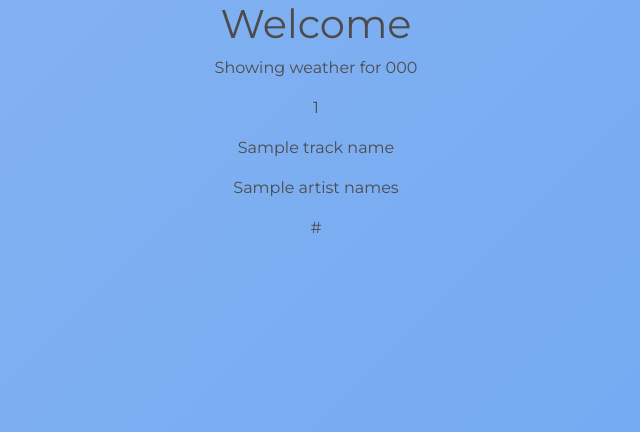
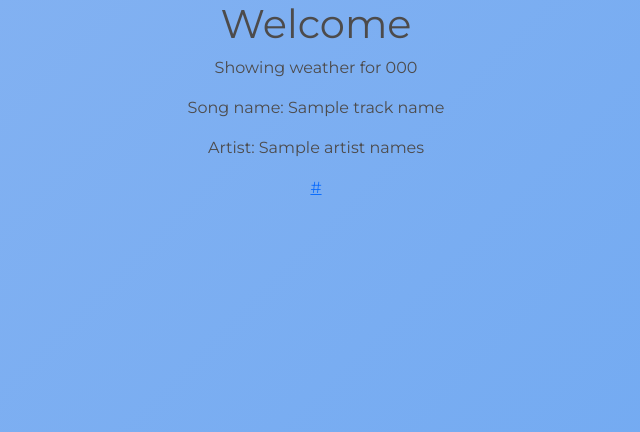
Before and after one commit to pricety/weathermusic, a Flask app: template templates/home.html in a window 1280 px wide. Shown: the top 432 px of the page, without its empty margins (324-964 px from the left). Run offline with Flask 2, Linux system fonts and the light colour scheme; the template is opened without the code that fills it: most values are stand-ins (such as "Sample title", 1, 10 or a date in 2020).

Commit message:
formatted spotify data

```diff
--- a/templates/home.html
+++ b/templates/home.html
@@ -12,9 +12,8 @@
 <body id = "home-page">
     <h1>Welcome </h1>
     <p>Showing weather for {{ zipcode }}</p>
-    <p>{{ track_id }}</p>
-    <p>{{ track_name }}</p>
-    <p>{{ artist_names }}</p>
-    <p>{{ link }}</p>
+    <p>Song name: {{ track_name }}</p>
+    <p>Artist: {{ artist_names }}</p>
+    <a href = "{{ link }}">{{ link }}</a>
 </body>
 </html>
```
